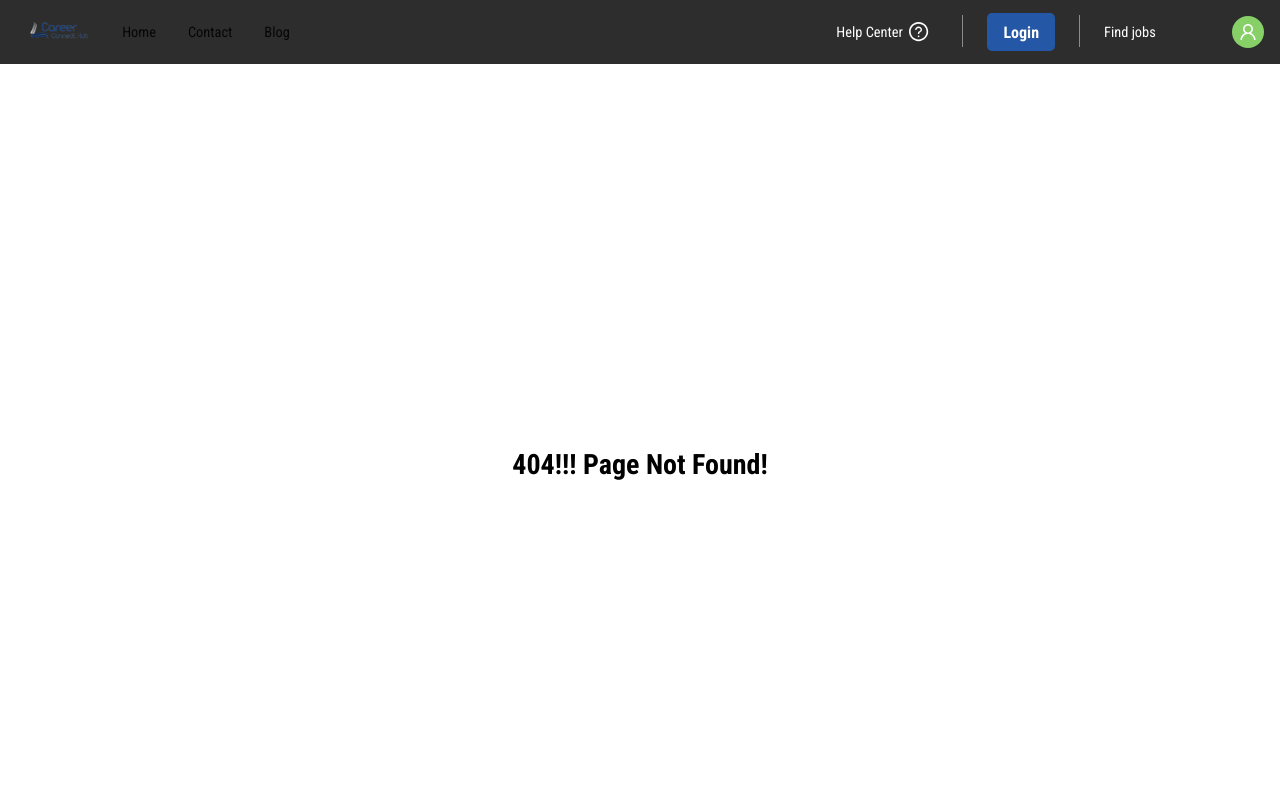
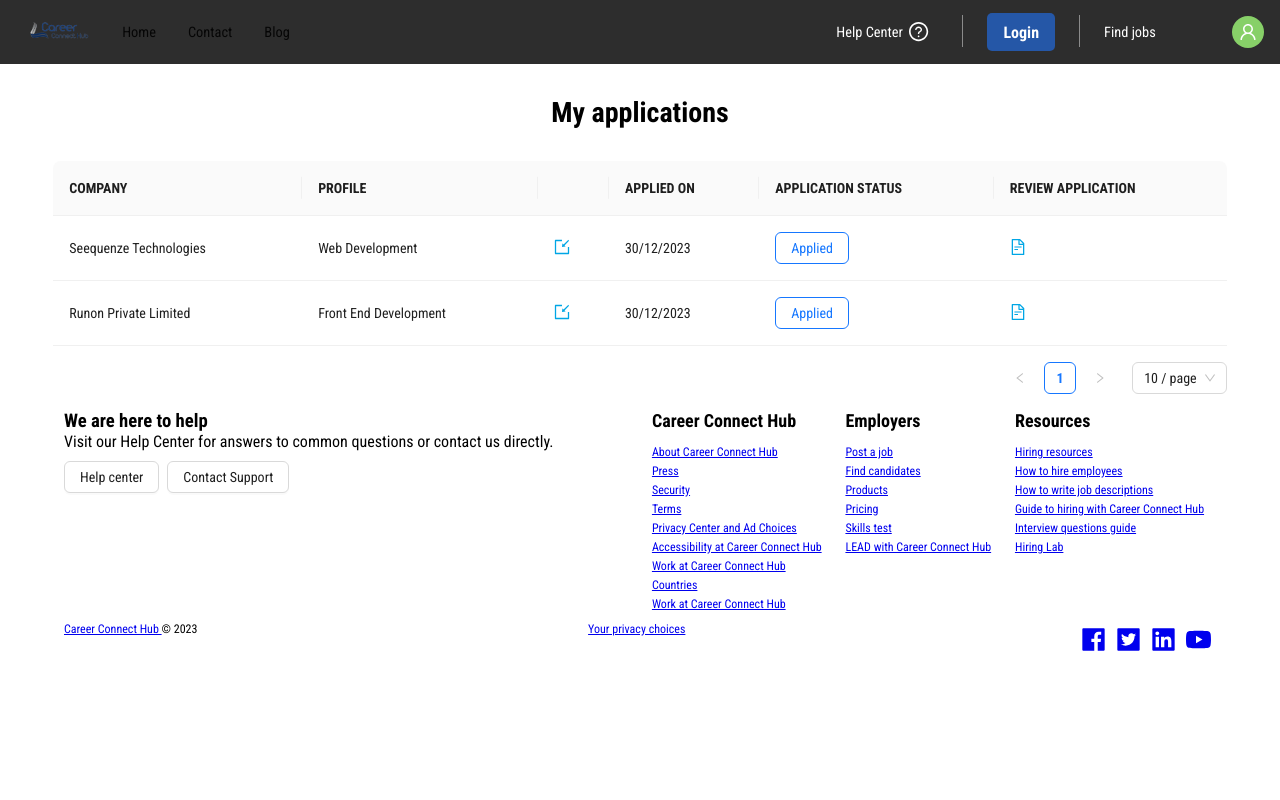
Before and after one commit to ZeroBug404/CareerConnect-Hub, a Next.js app: page /my-application in a window 1280 px wide. Before the commit this address had no page. Shown: the top 800 px of the page. Built offline with nearby package versions, Linux system fonts and the light colour scheme.

Commit message:
login-and-register-redesign-and-added-my-application

```diff
--- /dev/null
+++ b/src/app/my-application/page.tsx
@@ -0,0 +1,138 @@
+"use client";
+
+import CareerTable from "@/components/ui/CareerTable";
+import { FileTextOutlined, ImportOutlined } from "@ant-design/icons";
+import { Button, Col, Row } from "antd";
+import Link from "next/link";
+import { useState } from "react";
+
+interface DataType {
+  company: string;
+  profile: string;
+  jobDetail: string;
+  date: string;
+  applicationStatus: string;
+  reviewApplication: string;
+}
+
+const MyApplicationPage = () => {
+  const query: Record<string, any> = {};
+  const [page, setPage] = useState<number>(1);
+  const [size, setSize] = useState<number>(10);
+  const [sortBy, setSortBy] = useState<string>("");
+  const [sortOrder, setSortOrder] = useState<string>("");
+
+  query["limit"] = size;
+  query["page"] = page;
+  query["sortBy"] = sortBy;
+  query["sortOrder"] = sortOrder;
+
+  const onPaginationChange = (page: number, pageSize: number) => {
+    console.log("Page:", page, "PageSize:", pageSize);
+    setPage(page);
+    setSize(pageSize);
+  };
+  const onTableChange = (pagination: any, filter: any, sorter: any) => {
+    const { order, field } = sorter;
+    // console.log(order, field);
+    setSortBy(field as string);
+    setSortOrder(order === "ascend" ? "asc" : "desc");
+  };
+
+  const applicationData = [
+    {
+      company: "Seequenze Technologies",
+      profile: "Web Development",
+      jobDetail:
+        "https://internshala.com/internship/detail/web-development-work-from-home-job-internship-at-seequenze-technologies1703102109",
+      date: "30/12/2023",
+      applicationStatus: "Applied",
+      reviewApplication:
+        "https://internshala.com/application/view/180312582?referral=dashboard",
+    },
+    {
+      company: "Runon Private Limited",
+      profile: "Front End Development",
+      jobDetail:
+        "https://internshala.com/internship/detail/front-end-development-work-from-home-job-internship-at-runon-private-limited1703666209",
+      date: "30/12/2023",
+      applicationStatus: "Applied",
+      reviewApplication:
+        "https://internshala.com/application/view/180311681?referral=dashboard",
+    },
+  ];
+
+  const columns = [
+    {
+      title: "COMPANY",
+      dataIndex: "company",
+      key: "company",
+    },
+    {
+      title: "PROFILE",
+      dataIndex: "profile",
+      key: "profile",
+    },
+    {
+      title: "",
+      dataIndex: "jobDetail",
+      key: "jobDetail",
+      render: (data: any) => (
+        <Link href={`${data}`}>
+          <span style={{ color: "#00A6E5", fontSize: "1rem" }}>
+            <ImportOutlined />
+          </span>
+        </Link>
+      ),
+    },
+    {
+      title: "APPLIED ON",
+      dataIndex: "date",
+      key: "date",
+    },
+    {
+      title: "APPLICATION STATUS",
+      dataIndex: "applicationStatus",
+      key: "applicationStatus",
+      render: (text: any) => (
+        <Button type="primary" ghost>
+          {text}
+        </Button>
+      ),
+    },
+    {
+      title: "REVIEW APPLICATION",
+      dataIndex: "id",
+      key: "reviewApplication",
+      render: (data: any) => (
+        <Link href={`${data}`}>
+          <span style={{ color: "#00A6E5", fontSize: "1rem" }}>
+            <FileTextOutlined />
+          </span>
+        </Link>
+      ),
+    },
+  ] as const;
+
+  return (
+    <Row justify="center">
+      <Col sm={22} md={22} lg={22}>
+        <h1 style={{ textAlign: "center", margin: "2rem 0" }}>
+          My applications
+        </h1>
+        <CareerTable
+          // loading={isLoading}
+          columns={columns}
+          dataSource={applicationData}
+          showSizeChanger={true}
+          showPagination={true}
+          pageSize={size}
+          onPaginationChange={onPaginationChange}
+          onTableChange={onTableChange}
+        />
+      </Col>
+    </Row>
+  );
+};
+
+export default MyApplicationPage;
--- a/src/app/register/page.tsx
+++ b/src/app/register/page.tsx
@@ -4,11 +4,7 @@ import RegisterPage from "@/components/Login/Register";
 
 const Register = () => {
   return (
-    <div
-      style={{
-        backgroundColor: "#f3f2f1",
-      }}
-    >
+    <div style={{}}>
       <RegisterPage />
     </div>
   );
```
Also changed, not shown: src/app/login/page.tsx (+1 -7 lines), src/components/Login/Login.tsx (+25 -16 lines), src/components/Login/Register.tsx (+87 -71 lines), src/components/Login/login.module.css (added, +28 -0 lines).
